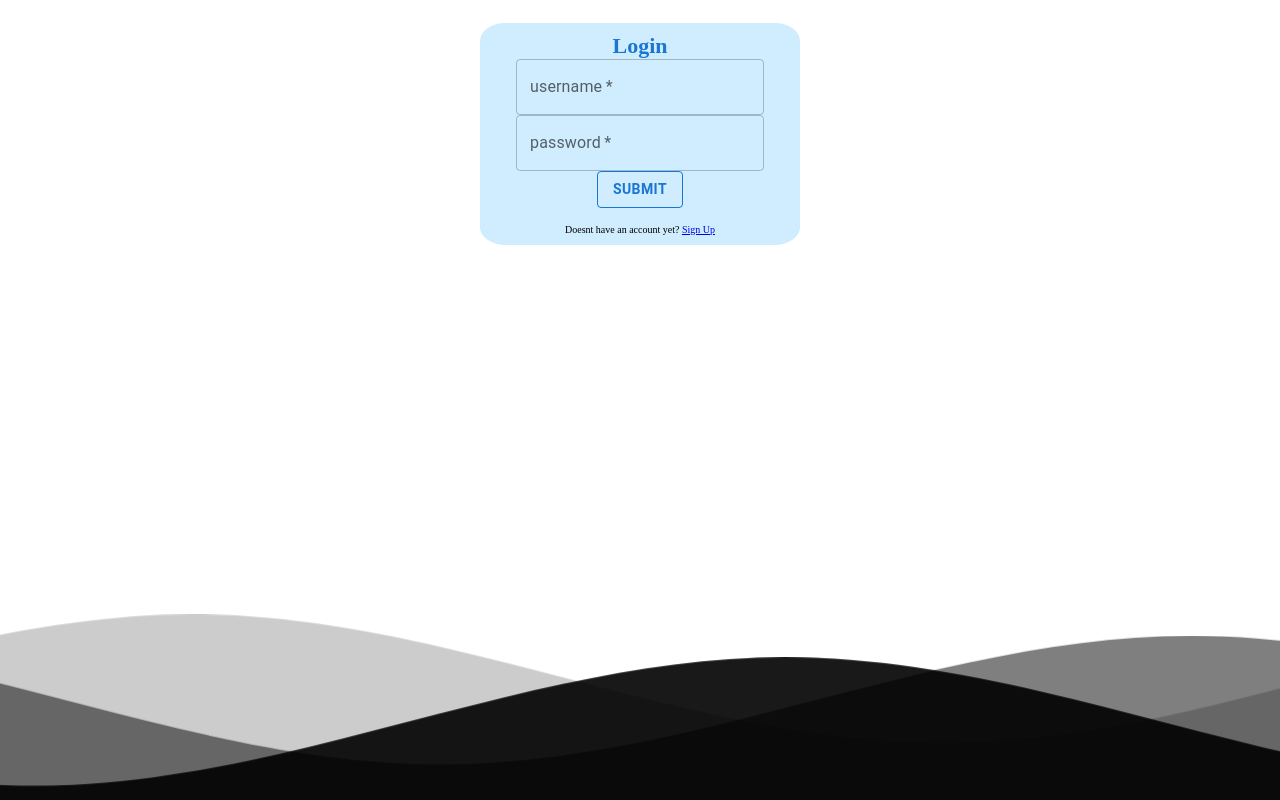
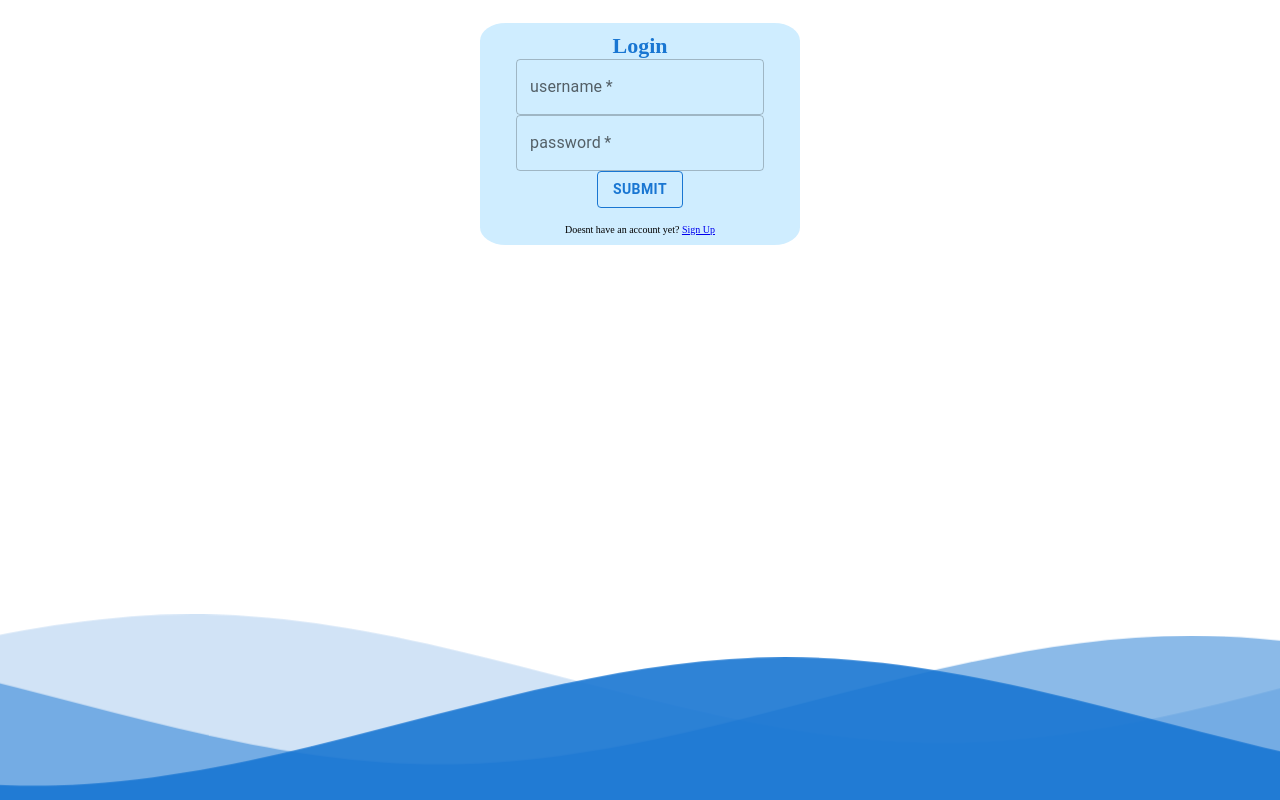
Before and after one commit to coka13/WorkSwipe, a React (Vite) app in the folder WorkSwipe/: page / in a window 1280 px wide. Built offline with nearby package versions, Linux system fonts and the light colour scheme.

Commit message:
fixed waves color

```diff
--- a/WorkSwipe/src/pages/Login/Login.jsx
+++ b/WorkSwipe/src/pages/Login/Login.jsx
@@ -21,7 +21,7 @@ const Login = () => {
             to={"/Register"}
             label={"Sign Up"}
           />
-          <Waves />
+          <Waves color={"#1976D2"}/>
         </div>
       </div>
     </>
--- a/WorkSwipe/src/pages/RegisterPage/RegisterPage.jsx
+++ b/WorkSwipe/src/pages/RegisterPage/RegisterPage.jsx
@@ -101,7 +101,7 @@ const RegisterPage = () => {
             to={"/"}
             label={"Log In"}
           />
-          <Waves />
+          <Waves color={"#1976D2"} />
         </div>
       </div>
     </>
```
